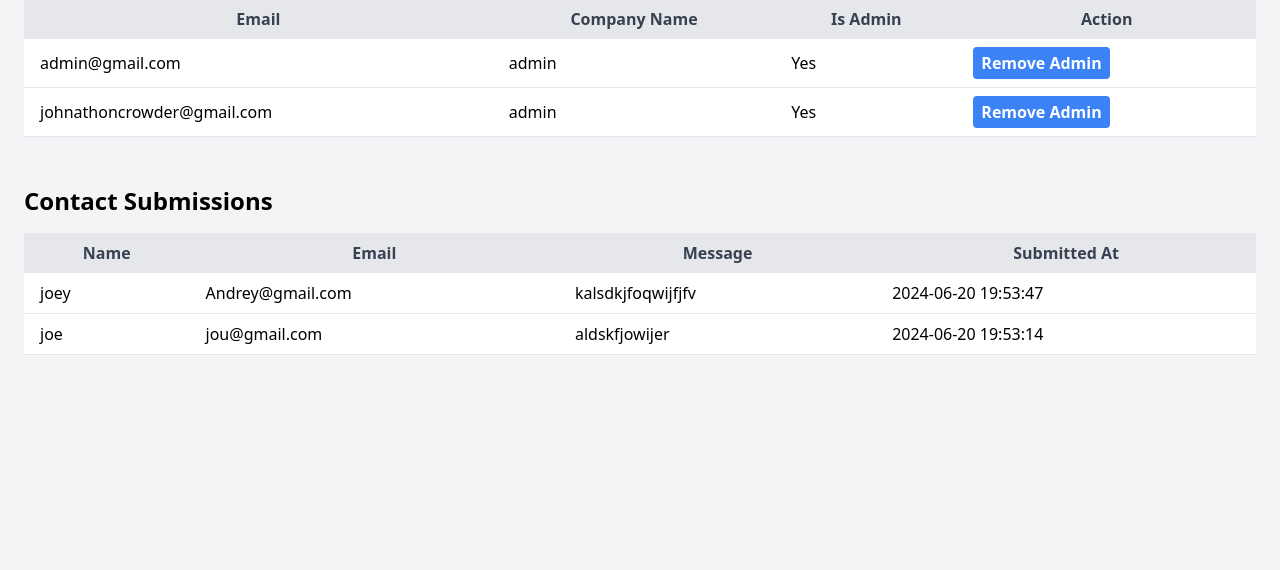
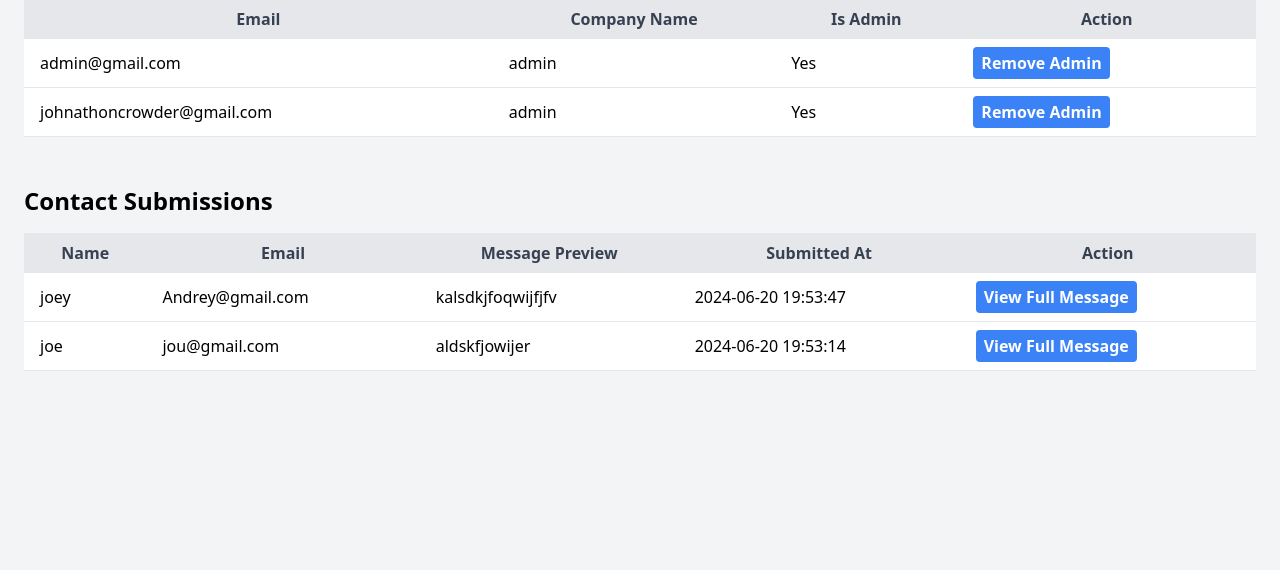
Before and after one commit to JohnathonCrowder/Landscape_bidder, a Flask app: page /admin in a window 1280 px wide. Shown: the part 293-863 px from the top of the page. Run offline with Flask 3, Linux system fonts and the light colour scheme; a user stored in the database is signed in; data comes from the database, SQL or seed files in the repository; some libraries are stand-ins or nearby versions.

Commit message:
Added Contact Message Viewing Modal

```diff
--- a/app/routes.py
+++ b/app/routes.py
@@ -13,6 +13,8 @@ from reportlab.platypus import SimpleDocTemplate, Table, TableStyle, Paragraph,
 
 from app.models import ContactSubmission
 from datetime import datetime
+
+from flask import jsonify, abort
 
 from flask import send_file
 from io import BytesIO
@@ -423,3 +425,17 @@ def toggle_admin(user_id):
         return redirect(url_for('main.admin_panel'))
     else:
         abort(403)  # Forbidden
+
+@bp.route('/admin/get_message/<int:submission_id>', methods=['GET'])
+@login_required
+def get_message(submission_id):
+    if current_user.is_admin:
+        submission = ContactSubmission.query.get_or_404(submission_id)
+        return jsonify({
+            'name': submission.name,
+            'email': submission.email,
+            'message': submission.message,
+            'submitted_at': submission.submitted_at.strftime('%Y-%m-%d %H:%M:%S')
+        })
+    else:
+        abort(403)  # Forbidden
--- a/app/templates/admin.html
+++ b/app/templates/admin.html
@@ -38,6 +38,7 @@
     {% else %}
         <p>No user accounts found.</p>
     {% endif %}
+
     <h2 class="text-2xl font-bold mb-4 mt-12">Contact Submissions</h2>
     {% if contact_submissions %}
         <table class="w-full mb-6">
@@ -45,8 +46,9 @@
                 <tr class="bg-gray-200 text-gray-700">
                     <th class="py-2 px-4">Name</th>
                     <th class="py-2 px-4">Email</th>
-                    <th class="py-2 px-4">Message</th>
+                    <th class="py-2 px-4">Message Preview</th>
                     <th class="py-2 px-4">Submitted At</th>
+                    <th class="py-2 px-4">Action</th>
                 </tr>
             </thead>
             <tbody>
@@ -56,6 +58,11 @@
                         <td class="py-2 px-4 border-b">{{ submission.email }}</td>
                         <td class="py-2 px-4 border-b">{{ submission.message[:50] }}{% if submission.message|length > 50 %}...{% endif %}</td>
                         <td class="py-2 px-4 border-b">{{ submission.submitted_at.strftime('%Y-%m-%d %H:%M:%S') }}</td>
+                        <td class="py-2 px-4 border-b">
+                            <button onclick="openModal('{{ submission.id }}')" class="bg-blue-500 hover:bg-blue-600 text-white font-bold py-1 px-2 rounded">
+                                View Full Message
+                            </button>
+                        </td>
                     </tr>
                 {% endfor %}
             </tbody>
@@ -64,4 +71,58 @@
         <p>No contact submissions found.</p>
     {% endif %}
 </div>
+
+<!-- Modal -->
+<div id="messageModal" class="fixed z-10 inset-0 overflow-y-auto hidden" aria-labelledby="modal-title" role="dialog" aria-modal="true">
+    <div class="flex items-end justify-center min-h-screen pt-4 px-4 pb-20 text-center sm:block sm:p-0">
+        <div class="fixed inset-0 bg-gray-500 bg-opacity-75 transition-opacity" aria-hidden="true"></div>
+        <span class="hidden sm:inline-block sm:align-middle sm:h-screen" aria-hidden="true">&#8203;</span>
+        <div class="inline-block align-bottom bg-white rounded-lg text-left overflow-hidden shadow-xl transform transition-all sm:my-8 sm:align-middle sm:max-w-lg sm:w-full">
+            <div class="bg-white px-4 pt-5 pb-4 sm:p-6 sm:pb-4">
+                <h3 class="text-lg leading-6 font-medium text-gray-900" id="modal-title">
+                    Contact Message Details
+                </h3>
+                <div class="mt-2">
+                    <p class="text-sm text-gray-500"><strong>Name:</strong> <span id="modalName"></span></p>
+                    <p class="text-sm text-gray-500"><strong>Email:</strong> <span id="modalEmail"></span></p>
+                    <p class="text-sm text-gray-500"><strong>Submitted at:</strong> <span id="modalSubmittedAt"></span></p>
+                    <p class="text-sm text-gray-500 mt-4"><strong>Message:</strong></p>
+                    <p class="text-sm text-gray-700" id="modalMessage"></p>
+                </div>
+            </div>
+            <div class="bg-gray-50 px-4 py-3 sm:px-6 sm:flex sm:flex-row-reverse">
+                <button type="button" onclick="closeModal()" class="mt-3 w-full inline-flex justify-center rounded-md border border-gray-300 shadow-sm px-4 py-2 bg-white text-base font-medium text-gray-700 hover:bg-gray-50 focus:outline-none focus:ring-2 focus:ring-offset-2 focus:ring-indigo-500 sm:mt-0 sm:ml-3 sm:w-auto sm:text-sm">
+                    Close
+                </button>
+            </div>
+        </div>
+    </div>
+</div>
+
+<script>
+    function openModal(submissionId) {
+        const modal = document.getElementById('messageModal');
+        const modalName = document.getElementById('modalName');
+        const modalEmail = document.getElementById('modalEmail');
+        const modalSubmittedAt = document.getElementById('modalSubmittedAt');
+        const modalMessage = document.getElementById('modalMessage');
+
+        // Fetch the full message details from the server
+        fetch(`/admin/get_message/${submissionId}`)
+            .then(response => response.json())
+            .then(data => {
+                modalName.textContent = data.name;
+                modalEmail.textContent = data.email;
+                modalSubmittedAt.textContent = data.submitted_at;
+                modalMessage.textContent = data.message;
+                modal.classList.remove('hidden');
+            })
+            .catch(error => console.error('Error:', error));
+    }
+
+    function closeModal() {
+        const modal = document.getElementById('messageModal');
+        modal.classList.add('hidden');
+    }
+</script>
 {% endblock %}
```
